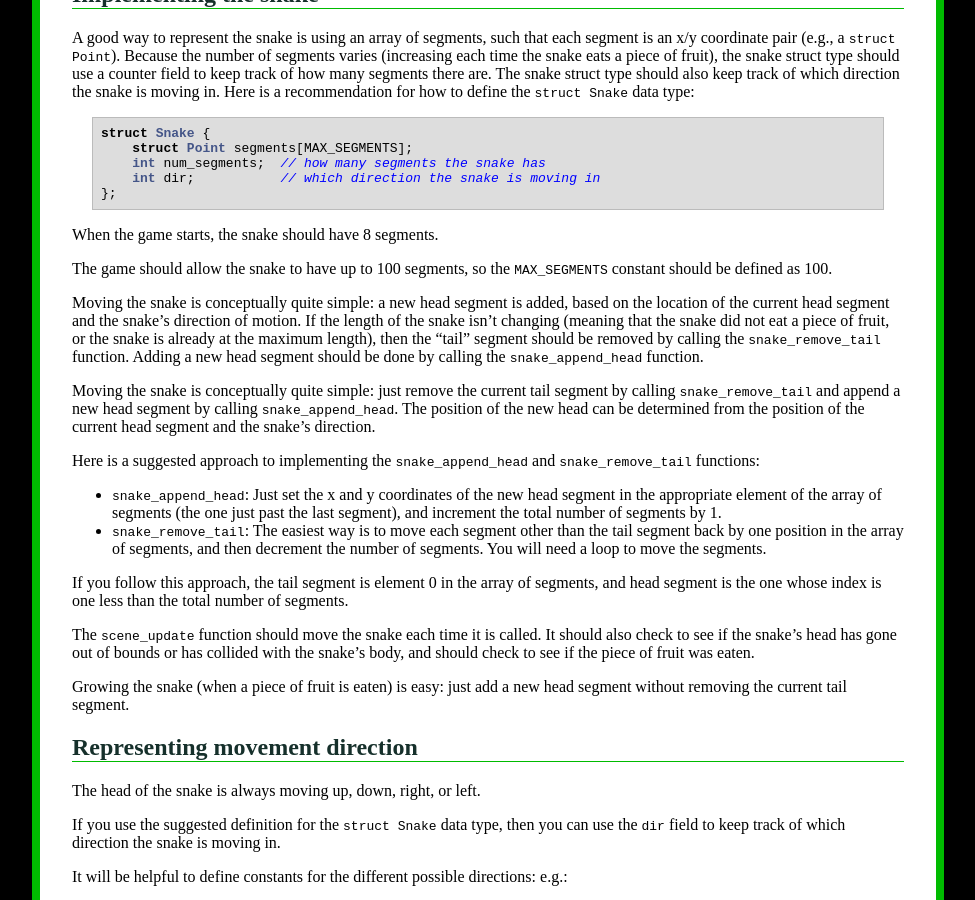
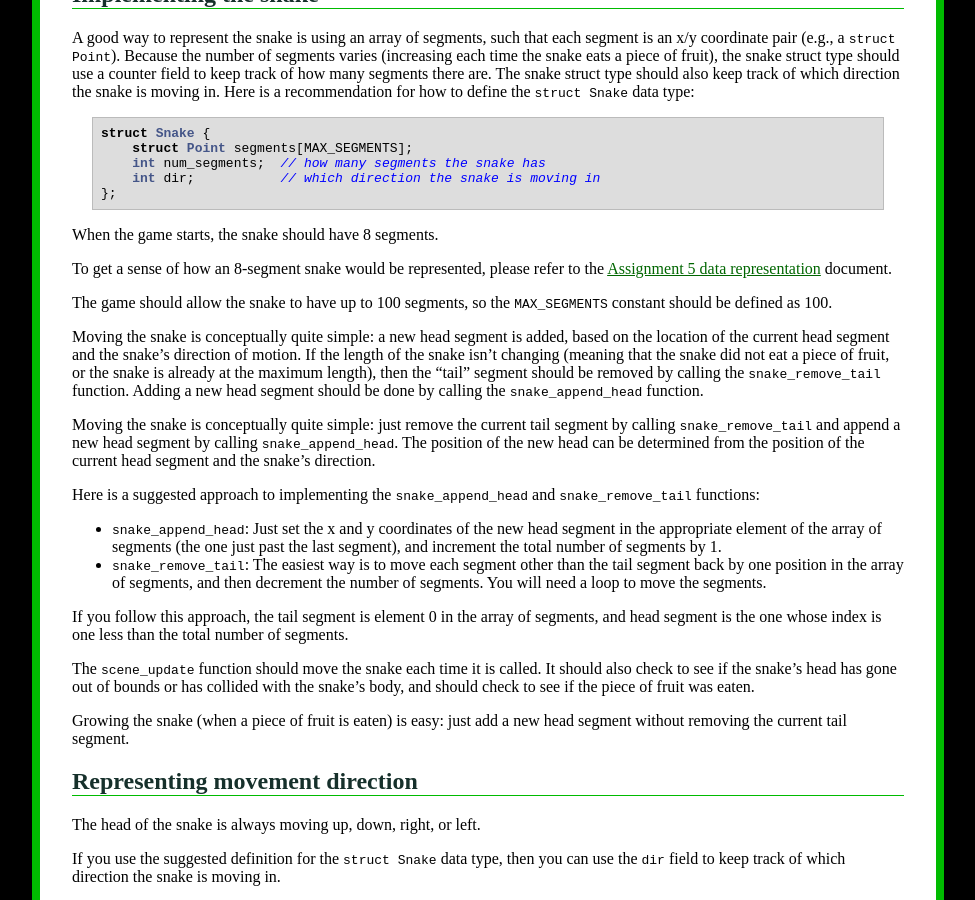
Before and after one commit to ycpcs/cs101-spring2018, a Jekyll site: the page built from assign/assign05.md, in a window 1280 px wide and 900 px high, scrolled down 3994 px. Shown: the whole window, without its empty margins (152-1127 px from the left). Built offline with Jekyll 4.4.1, drawn with Linux system fonts in a browser that asks for light colours.

Commit message:
assignment 5 data representation

```diff
--- a/assign/assign05.md
+++ b/assign/assign05.md
@@ -140,6 +140,8 @@ struct Snake {
 
 When the game starts, the snake should have 8 segments.
 
+To get a sense of how an 8-segment snake would be represented, please refer to the [Assignment 5 data representation](../design/assign05datarepresentation.pdf) document.
+
 The game should allow the snake to have up to 100 segments, so the `MAX_SEGMENTS` constant should be defined as 100.
 
 Moving the snake is conceptually quite simple: a new head segment is added, based on the location of the current head segment and the snake's direction of motion.  If the length of the snake isn't changing (meaning that the snake did not eat a piece of fruit, or the snake is already at the maximum length), then the "tail" segment should be removed by calling the `snake_remove_tail` function.  Adding a new head segment should be done by calling the `snake_append_head` function.
```
Also changed, not shown: design/index.md (+1 -0 lines), 1 other file.
